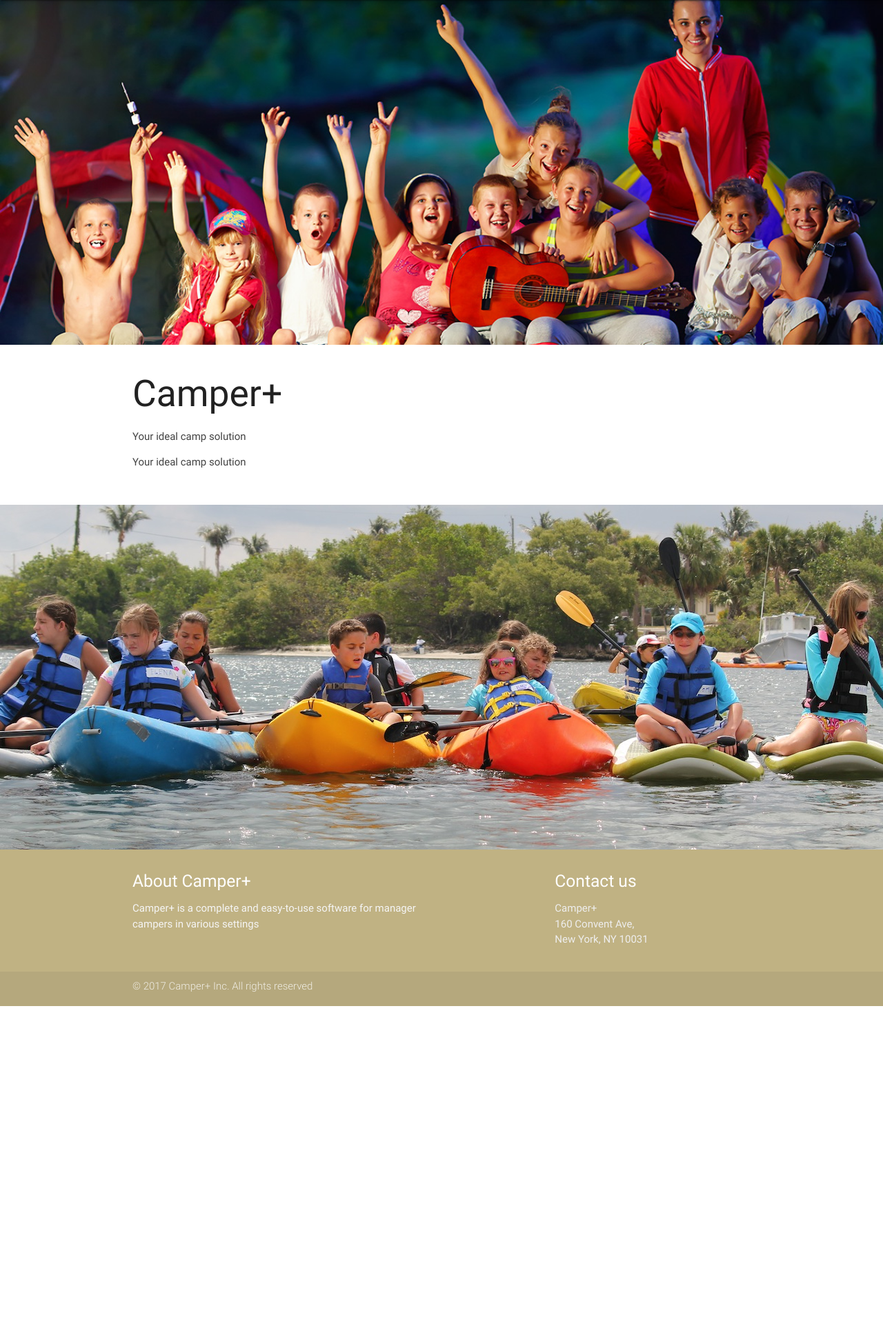
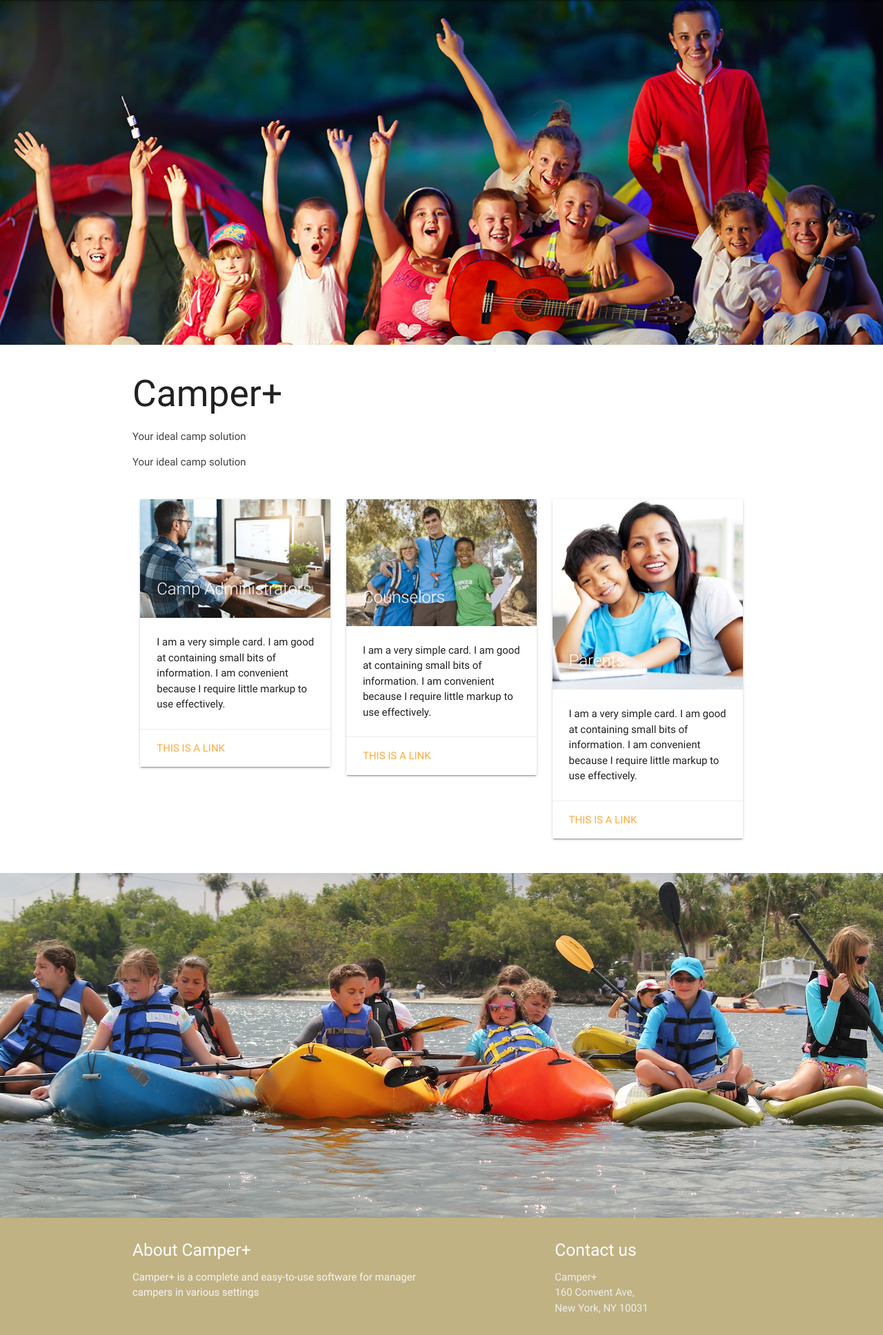
Before and after one commit to erickolbusz/Camper-Plus, a Flask app: page / in a window 1280 px wide. Shown: the part 80-2016 px from the top of the page at 69% size. Before the commit the page ends 1539 px from the top, so only its background shows below. Run offline with Flask 2, Linux system fonts and the light colour scheme.

Commit message:
adds pictures and cards

```diff
--- a/camperapp/templates/home.html
+++ b/camperapp/templates/home.html
@@ -68,6 +68,56 @@
           Your ideal camp solution
       </p>
     </div>
+
+      <div class="row container">
+        <div class="col s4 m4">
+          <div class="card">
+            <div class="card-image">
+              <img src="{{ url_for('static', filename='img/camp_admin.jpg') }}">
+              <span class="card-title">Camp Administrators</span>
+            </div>
+            <div class="card-content">
+              <p>I am a very simple card. I am good at containing small bits of information.
+              I am convenient because I require little markup to use effectively.</p>
+            </div>
+            <div class="card-action">
+              <a href="#">This is a link</a>
+            </div>
+          </div>
+        </div>
+
+        <div class="col s4 m4">
+          <div class="card">
+            <div class="card-image">
+              <img src="{{ url_for('static', filename='img/counselor.jpg') }}">
+              <span class="card-title">Counselors</span>
+            </div>
+            <div class="card-content">
+              <p>I am a very simple card. I am good at containing small bits of information.
+              I am convenient because I require little markup to use effectively.</p>
+            </div>
+            <div class="card-action">
+              <a href="#">This is a link</a>
+            </div>
+          </div>
+        </div>
+
+        <div class="col s4 m4">
+          <div class="card">
+            <div class="card-image">
+              <img src="{{ url_for('static', filename='img/parent.jpg') }}">
+              <span class="card-title">Parents</span>
+            </div>
+            <div class="card-content">
+              <p>I am a very simple card. I am good at containing small bits of information.
+              I am convenient because I require little markup to use effectively.</p>
+            </div>
+            <div class="card-action">
+              <a href="#">This is a link</a>
+            </div>
+          </div>
+        </div>
+      </div>
   </div>
   <div class="parallax-container">
     <div class="parallax"><img src="{{ url_for('static', filename='img/summer_camp2.jpg') }}"></div>
```
Also changed, not shown: camperapp/static/img/camp_admin.jpg (added), camperapp/static/img/counselor.jpg (added), camperapp/static/img/parent.jpg (added).
